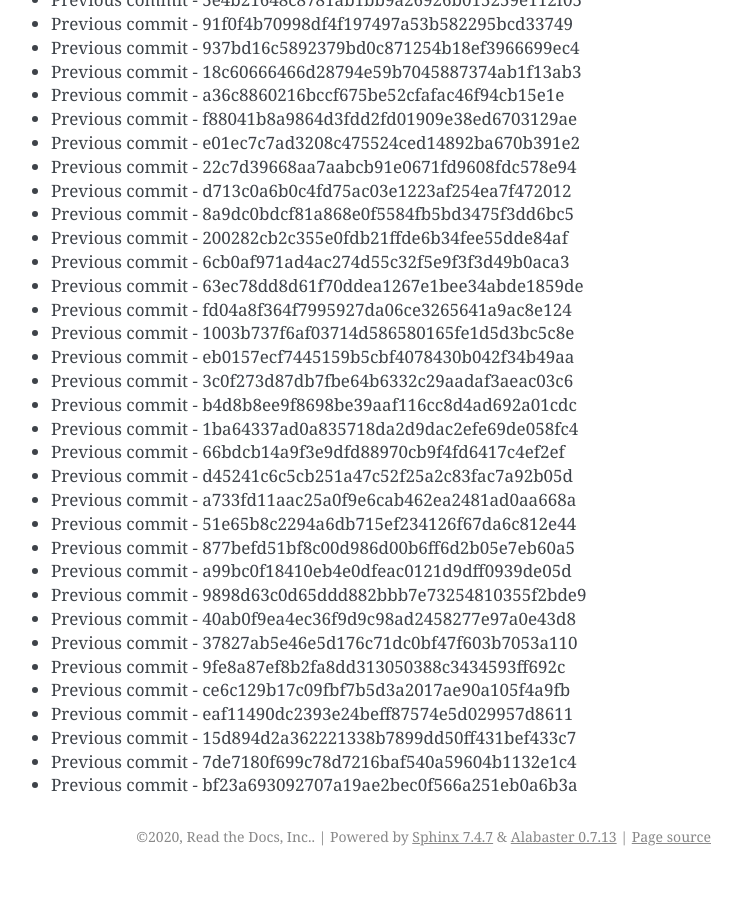
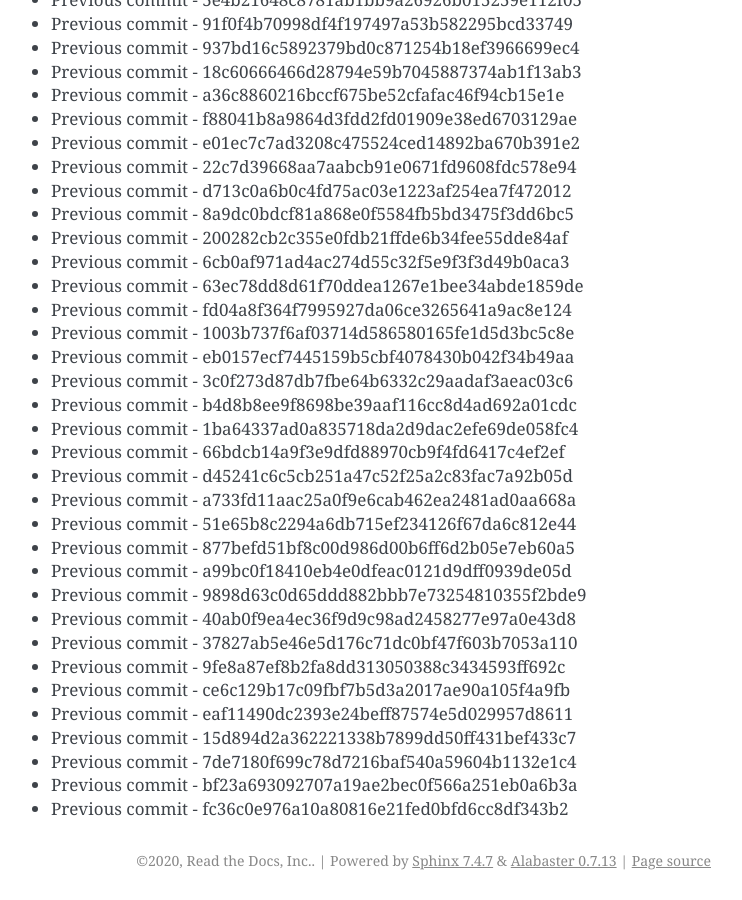
Before and after one commit to readthedocs/rtd-git-stresstest, a Sphinx documentation site: the page built from docs/updates.rst, in a window 1280 px wide and 900 px high, scrolled down 100745 px. Shown: the whole window, without its empty margins (399-1141 px from the left). Built offline with Sphinx 7.4.7, drawn with Linux system fonts in a browser that asks for light colours; before the commit the page ends 101621 px from its top, so only the background shows below that.

Commit message:
Generating commit from previous: fc36c0e976a10a80816e21fed0bfd6cc8df343b2

```diff
--- a/docs/updates.rst
+++ b/docs/updates.rst
@@ -4265,3 +4265,4 @@ It can be tested for any performance characteristics.
 * Previous commit - 15d894d2a362221338b7899dd50ff431bef433c7
 * Previous commit - 7de7180f699c78d7216baf540a59604b1132e1c4
 * Previous commit - bf23a693092707a19ae2bec0f566a251eb0a6b3a
+* Previous commit - fc36c0e976a10a80816e21fed0bfd6cc8df343b2
```
